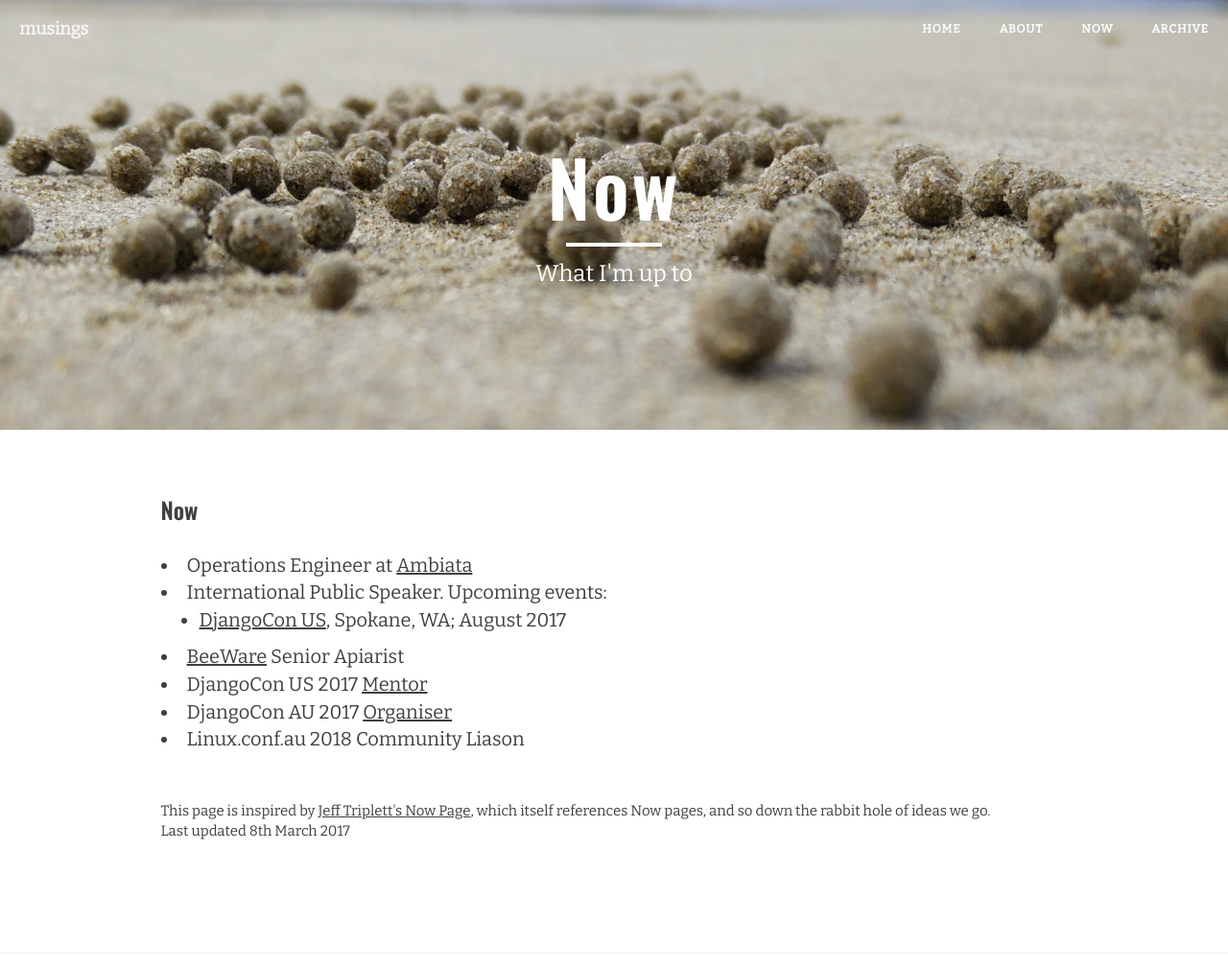
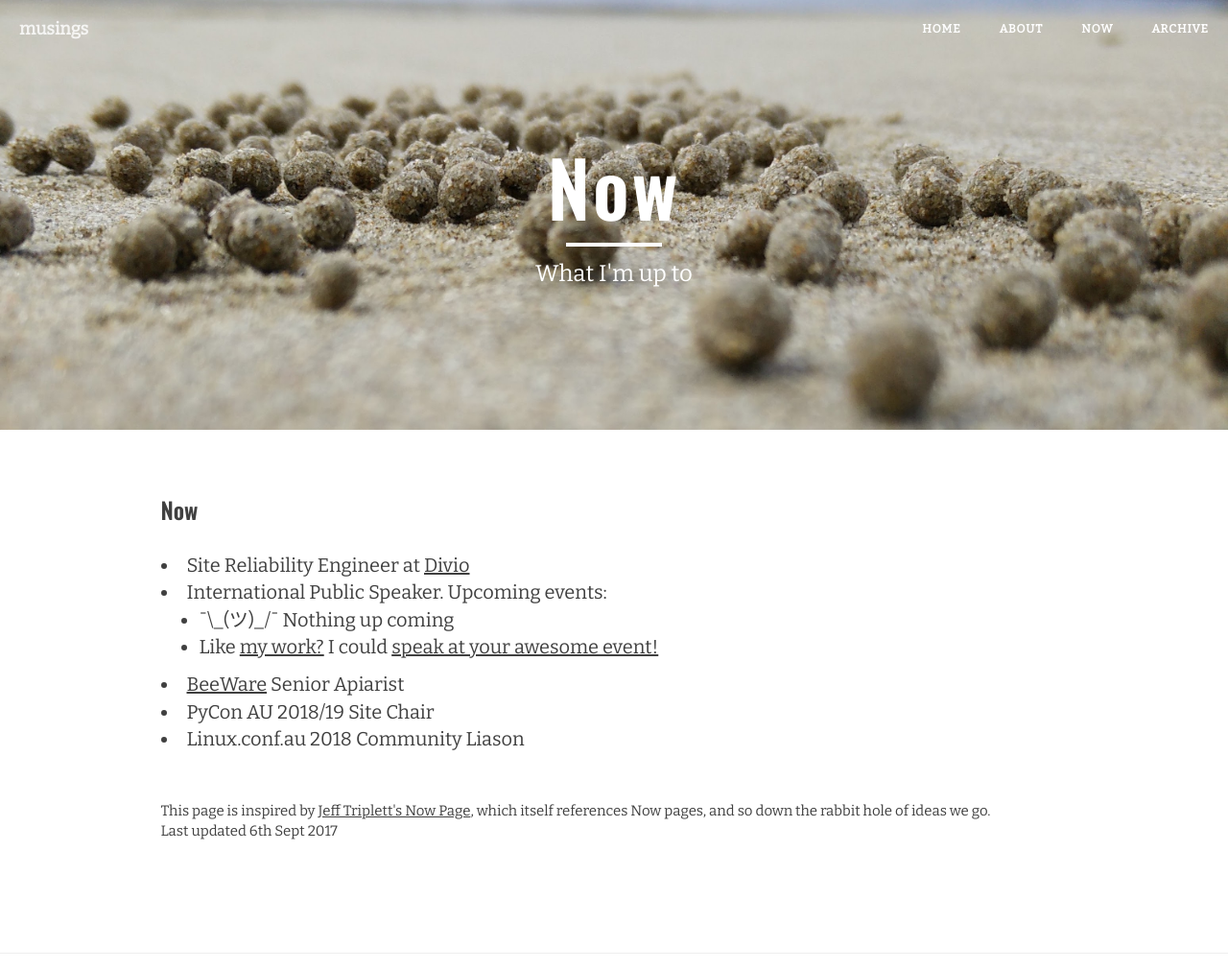
Before and after one commit to glasnt/blog, a Jekyll site: the page built from now.html, in a window 1280 px wide, cut to the strip 0-1010 px from the top of the page. Shown: the whole strip at 96% size. Built offline with Jekyll 4.4.1, drawn with Linux system fonts in a browser that asks for light colours; nearby versions of some CDN libraries.

Commit message:
Update now.html

```diff
--- a/now.html
+++ b/now.html
@@ -8,15 +8,15 @@ header-img: "img/now-bg.jpg"
 <style>#now li a { text-decoration: underline; }</style>
 <h3>Now</h3>
 <p>
-  <li>Operations Engineer at <a href="http://ambiata.com/">Ambiata</a>
+  <li>Site Reliability Engineer at <a href="https://divio.com/">Divio</a>
   <li>International Public Speaker. Upcoming events:
   <ul>
-    <li><a href="https://2017.djangocon.us/news/announcing-talk-lineup/">DjangoCon US</a>, Spokane, WA; August 2017
+    <li>¯\_(ツ)_/¯ Nothing up coming
+    <li>Like <a href="http://glasnt.com/talks">my work?</a> I could <a href="mailto:katie@glasnt.com?subject=Please come speak at our awesome event?">speak at your awesome event!</a>
   </ul>
   <li><a href="http://pybee.org/community/team/">BeeWare</a> Senior Apiarist
-  <li>DjangoCon US 2017 <a href="https://www.papercall.io/djangocon-us-2017">Mentor</a>
-  <li>DjangoCon AU 2017 <a href="http://2017.djangocon.com.au">Organiser</a>
+  <li>PyCon AU 2018/19 Site Chair
   <li>Linux.conf.au 2018 Community Liason
-<footer>This page is inspired by <a href="https://jefftriplett.com/now/">Jeff Triplett's Now Page</a>, which itself references Now pages, and so down the rabbit hole of ideas we go.<br>Last updated 8th March 2017</footer>
+<footer>This page is inspired by <a href="https://jefftriplett.com/now/">Jeff Triplett's Now Page</a>, which itself references Now pages, and so down the rabbit hole of ideas we go.<br>Last updated 6th Sept 2017</footer>
 </p>
 </div>
```
